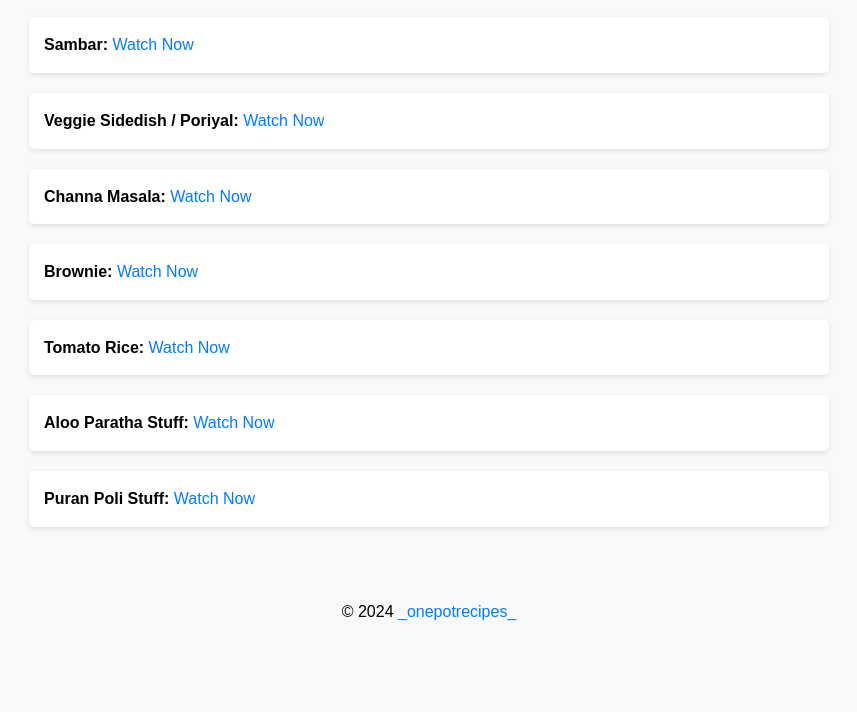
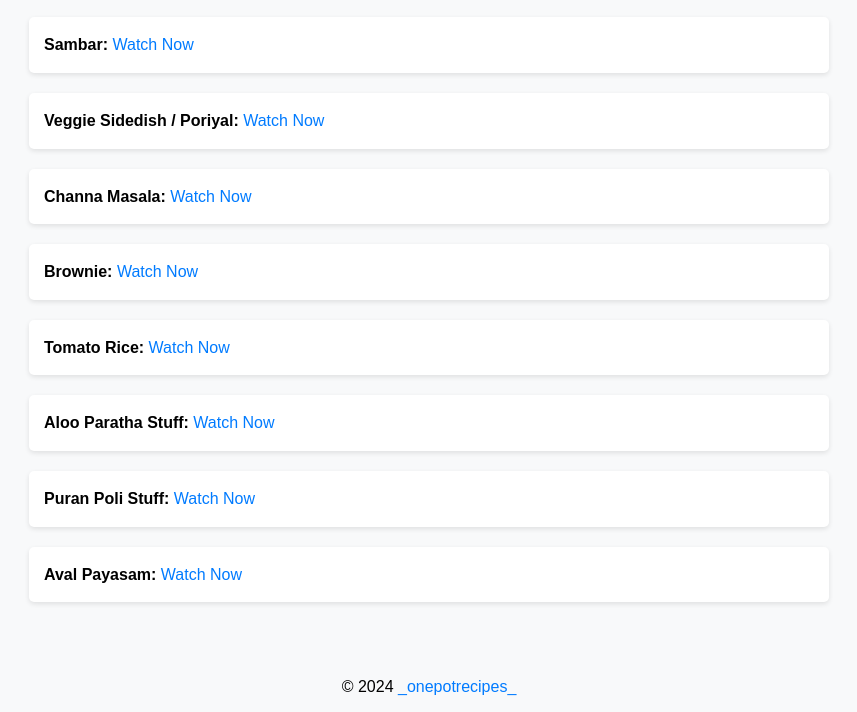
Before and after one commit to Onepotrecipes/Recipes, a plain HTML site: page index.html in a window 1280 px wide. Shown: the part 372-1084 px from the top of the page, without its empty margins (211-1068 px from the left). Before the commit the page ends 1009 px from the top, so only its background shows below. Drawn offline with Linux system fonts and the light colour scheme.

Commit message:
Update index.html

```diff
--- a/index.html
+++ b/index.html
@@ -111,6 +111,9 @@
     <li>
       <strong>Puran Poli Stuff:</strong> <a href="https://www.instagram.com/reel/C4aUy1wt4NO/?igsh=MXQxYTFidzdjcW12cg==">Watch Now</a>
     </li>
+        <li>
+      <strong>Aval Payasam:</strong> <a href="https://www.instagram.com/reel/C4aUy1wt4NO/?igsh=MXQxYTFidzdjcW12cg==">Watch Now</a>
+        </li>
   </ul>
 </div>
 
```
